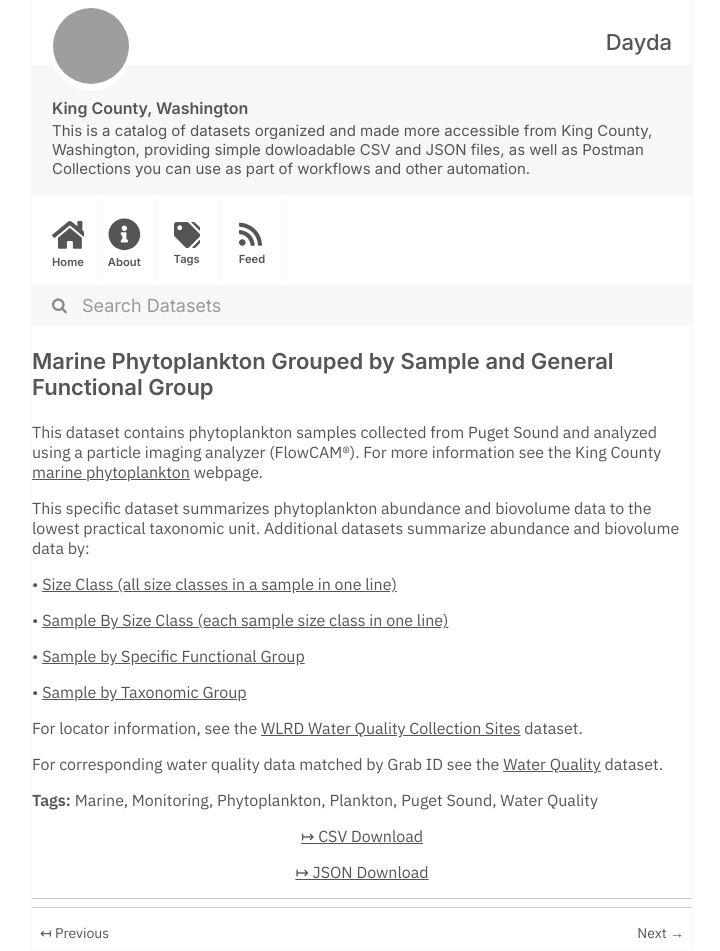
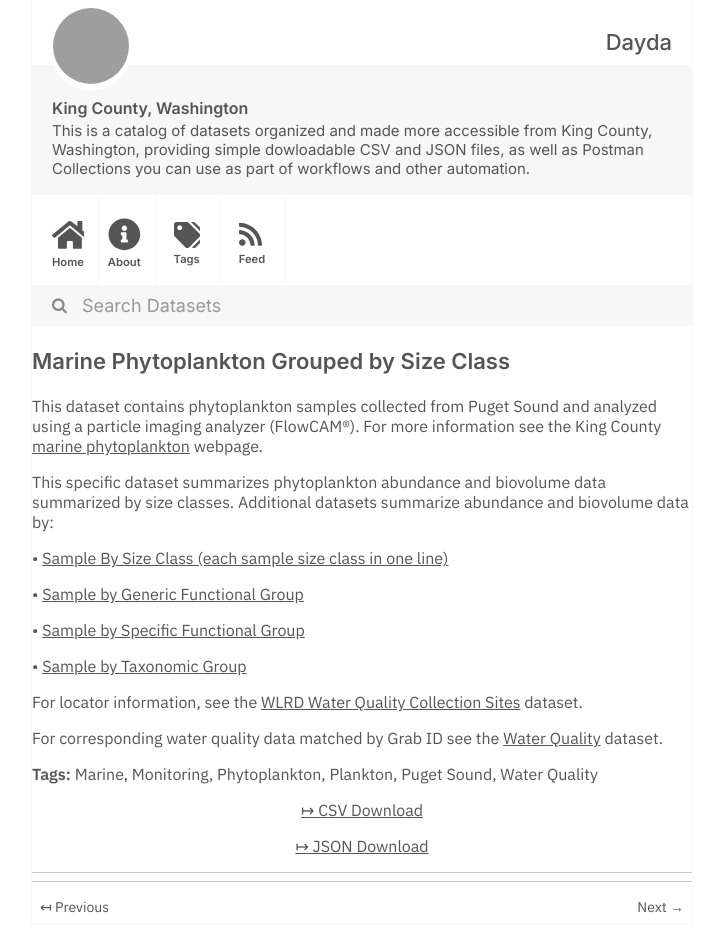
Before and after one commit to dayda-entities/king-county-washington, a Jekyll site: the page built from _posts/2020-11-10-marine-phytoplankton-grouped-b.md, in a window 1280 px wide, cut to the strip 0-951 px from the top of the page. Shown: the whole strip, without its empty margins (278-998 px from the left). Built offline with Jekyll 4.4.1, drawn with Linux system fonts in a browser that asks for light colours; after the commit the page ends 925 px from its top, so only the background shows below that; grey boxes are pictures that could not be loaded.

Commit message:
Publish Data

```diff
--- a/_posts/2020-11-10-marine-phytoplankton-grouped-b.md
+++ b/_posts/2020-11-10-marine-phytoplankton-grouped-b.md
@@ -1,7 +1,7 @@
 ---
-title: Marine Phytoplankton Grouped by Sample and General Functional Group
-created: '2020-11-10T16:58:36.416819'
-modified: '2020-12-04T19:18:09.975031'
+title: Marine Phytoplankton Grouped by Size Class
+created: '2020-11-10T16:58:34.421541'
+modified: '2020-12-04T19:18:08.881695'
 state: active
 type: dataset
 tags:
@@ -13,15 +13,15 @@ tags:
   - Water Quality
 groups:
   - Local Government
-csv_url: 'https://data.kingcounty.gov/api/views/ddc7-9f23/rows.csv?accessType=DOWNLOAD'
-json_url: 'https://data.kingcounty.gov/api/views/ddc7-9f23/rows.json?accessType=DOWNLOAD'
+csv_url: 'https://data.kingcounty.gov/api/views/ap4k-tvru/rows.csv?accessType=DOWNLOAD'
+json_url: 'https://data.kingcounty.gov/api/views/ap4k-tvru/rows.json?accessType=DOWNLOAD'
 layout: post
 
 ---
 <p>This dataset contains phytoplankton samples collected from Puget Sound and analyzed using a particle imaging analyzer (FlowCAM®). For more information see the King County <a href="https://green2.kingcounty.gov/marine/Monitoring/Phytoplankton" > marine phytoplankton</a> webpage. </p>
-<p>This specific dataset summarizes phytoplankton abundance and biovolume data to the lowest practical taxonomic unit. Additional datasets summarize abundance and biovolume data by:</p>
-<p>•	 <a href="https://data.kingcounty.gov/Environment-Waste-Management/Phytoplankton-Grouped-by-Size-Class/ap4k-tvru" >Size Class  (all size classes in a sample in one line)</a></p>
+<p>This specific dataset summarizes phytoplankton abundance and biovolume data summarized by size classes. Additional datasets summarize abundance and biovolume data by:</p>
 <p>•	 <a href="https://data.kingcounty.gov/Environment-Waste-Management/Phytoplankton-Grouped-by-Sample-and-Size-Class/qah3-t5yd" >Sample By Size Class (each sample size class in one line)</a></p>
+<p>•	 <a href="https://data.kingcounty.gov/dataset/Phytoplankton-Grouped-by-Sample-and-General-Functi/ddc7-9f23" >Sample by Generic Functional Group</a></p>
 <p>•	 <a href="https://data.kingcounty.gov/dataset/Phytoplankton-Grouped-by-Sample-and-Specific-Funct/xyty-wq8n" >Sample by Specific Functional Group</a></p>
 <p>•	 <a href="https://data.kingcounty.gov/Environment-Waste-Management/Marine-Phytoplankton-Samples-by-Taxonomic-Group/uydm-m3ym" >Sample by Taxonomic Group</a></p>
 <p>For locator information, see the <a href="https://data.kingcounty.gov/dataset/WLRD-Sites/wbhs-bbzf">WLRD Water Quality Collection Sites</a> dataset.</p>
```
